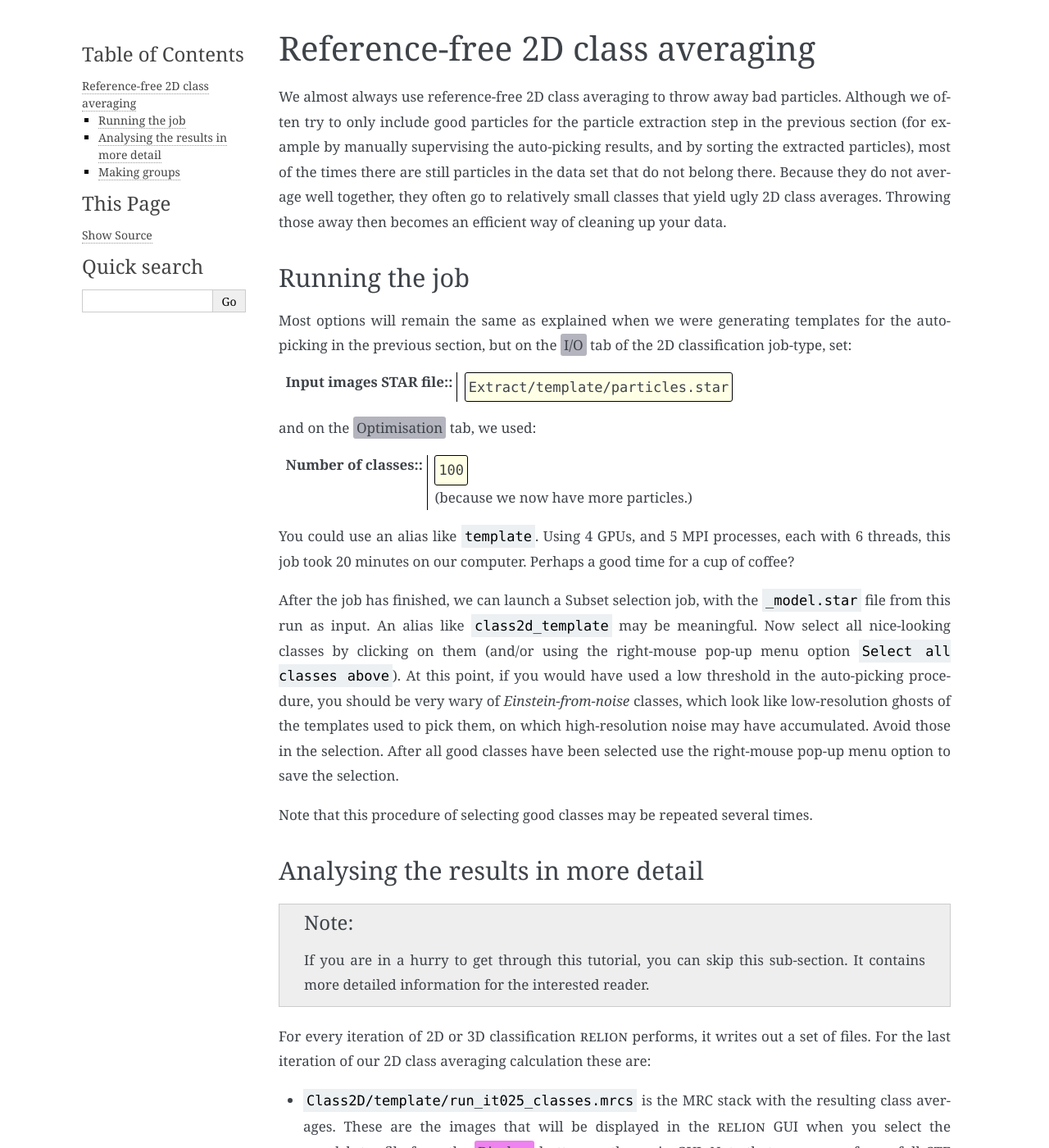
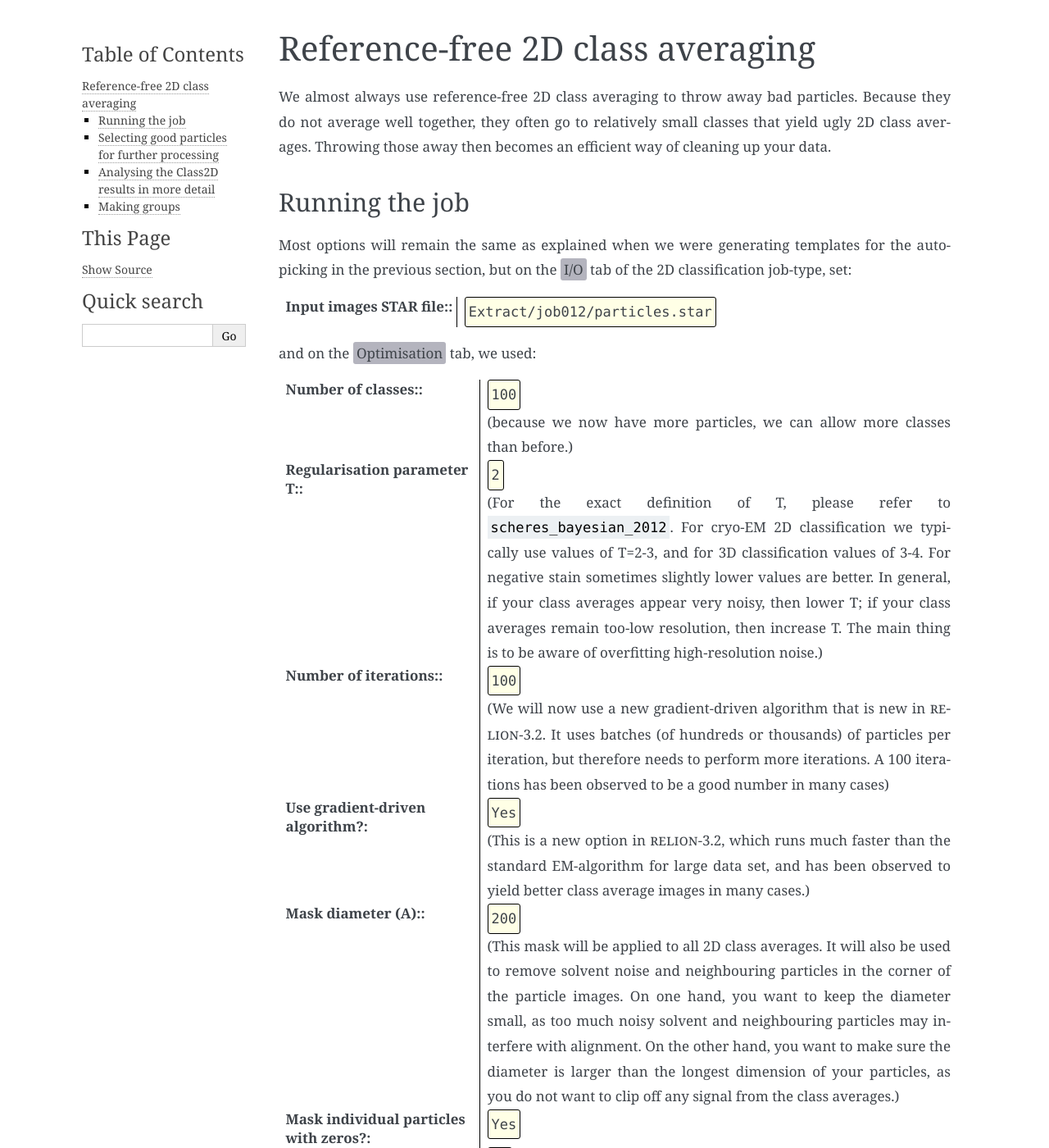
Before and after one commit to 3dem/relion-documents, a Sphinx documentation site: the page built from source/Tutorial/Class2D.rst, in a window 1280 px wide and 1400 px high. Shown: the whole window at 82% size. Built offline with Sphinx 7.4.7, drawn with Linux system fonts in a browser that asks for light colours; cross-references to code outside the pages are shown as plain code; some of the changed text lies outside the part shown.

Commit message:
continue to work on tutorial3.2

```diff
--- a/source/Tutorial/Class2D.rst
+++ b/source/Tutorial/Class2D.rst
@@ -2,7 +2,6 @@ Reference-free 2D class averaging
 =================================
 
 We almost always use reference-free 2D class averaging to throw away bad particles.
-Although we often try to only include good particles for the particle extraction step in the previous section (for example by manually supervising the auto-picking results, and by sorting the extracted particles), most of the times there are still particles in the data set that do not belong there.
 Because they do not average well together, they often go to relatively small classes that yield ugly 2D class averages.
 Throwing those away then becomes an efficient way of cleaning up your data.
 
@@ -12,31 +11,67 @@ Running the job
 
 Most options will remain the same as explained when we were generating templates for the auto-picking in the previous section, but on the :guitab:`I/O` tab of the :jobtype:`2D classification` job-type, set:
 
-:Input images STAR file:: Extract/template/particles.star
+:Input images STAR file:: Extract/job012/particles.star
 
 and on the :guitab:`Optimisation` tab, we used:
 
 :Number of classes:: 100
 
-     (because we now have more particles.)
+     (because we now have more particles, we can allow more classes than before.)
+
+:Regularisation parameter T:: 2
+
+     (For the exact definition of T, please refer to :cite:`scheres_bayesian_2012`.
+     For cryo-EM 2D classification we typically use values of T=2-3, and for 3D classification values of 3-4.
+     For negative stain sometimes slightly lower values are better.
+     In general, if your class averages appear very noisy, then lower T; if your class averages remain too-low resolution, then increase T.
+     The main thing is to be aware of overfitting high-resolution noise.)
+
+:Number of iterations:: 100
+
+     (We will now use a new gradient-driven algorithm that is new in |RELION|-3.2.
+     It uses batches (of hundreds or thousands) of particles per iteration, but therefore needs to perform more iterations.
+     A 100 iterations has been observed to be a good number in many cases)
+
+:Use gradient-driven algorithm?: Yes
+
+     (This is a new option in |RELION|-3.2, which runs much faster than the standard EM-algorithm for large data set, and has been observed to yield better class average images in many cases.)
+
+:Mask diameter (A):: 200
+
+     (This mask will be applied to all 2D class averages.
+     It will also be used to remove solvent noise and neighbouring particles in the corner of the particle images.
+     On one hand, you want to keep the diameter small, as too much noisy solvent and neighbouring particles may interfere with alignment.
+     On the other hand, you want to make sure the diameter is larger than the longest dimension of your particles, as you do not want to clip off any signal from the class averages.)
+
+:Mask individual particles with zeros?: Yes
+
+:Limit resolution E-step to (A):: -1
+
+     (If a positive value is given, then no frequencies beyond this value will be included in the alignment.
+     This can also be useful to prevent overfitting.
+     Here we don't really need it, but it could have been set to 10-15A anyway.
+     Difficult classifications, i.e. with very noisy data, often benefit from limiting the resolution.)
+
+:Center class averages?: Yes
+
+     (This is a new option in |RELION|-3.2. It will re-center all class average images every iteration based on their center of mass.
+     This is useful for their subsequent use in template-based auto-picking, but also for the automated 2D class average image selection in the next section.)
+
+The gradient-driven algorithm doesn't scale well with MPI parallelisation. Using 1 GPUs, and a single MPI process with 12 threads, this job took 13 minutes on our computer.
 
 
-You could use an alias like ``template``.
-Using 4 GPUs, and 5 MPI processes, each with 6 threads, this job took 20 minutes on our computer.
-Perhaps a good time for a cup of coffee?
+Selecting good particles for further processing
+-----------------------------------------------
 
-After the job has finished, we can launch a :jobtype:`Subset selection` job, with the ``_model.star`` file from this run as input.
-An alias like ``class2d_template`` may be meaningful.
-Now select all nice-looking classes by clicking on them (and/or using the right-mouse pop-up menu option ``Select all classes above``).
-At this point, if you would have used a low threshold in the auto-picking procedure, you should be very wary of `Einstein-from-noise` classes, which look like low-resolution ghosts of the templates used to pick them, on which high-resolution noise may have accumulated.
-Avoid those in the selection.
-After all good classes have been selected use the right-mouse pop-up menu option to save the selection.
+After the :jobtype:`2D classification` job has finished, we can launch another :jobtype:`Subset selection` job, with the ``run_it100_optimiser.star`` file from this run as input.
+We will again use the automated class selection to select the best particles for further processing.
 
-Note that this procedure of selecting good classes may be repeated several times.
+Note that this procedure of :jobtype:`2D classification` and :jobtype:`Subset selection` may be repeated several times.
 
 
-Analysing the results in more detail
-------------------------------------
+Analysing the Class2D results in more detail
+--------------------------------------------
 
 .. note::
     If you are in a hurry to get through this tutorial, you can skip this sub-section.
@@ -46,7 +81,7 @@ For every iteration of 2D or 3D classification |RELION| performs, it writes out
 For the last iteration of our 2D class averaging calculation these are:
 
 
--   ``Class2D/template/run_it025_classes.mrcs`` is the MRC stack with the resulting class averages.
+-   ``Class2D/template/run_it100_classes.mrcs`` is the MRC stack with the resulting class averages.
     These are the images that will be displayed in the |RELION| GUI when you select the `_model.star` file from the :button:`Display:` button on the main GUI.
     Note that |RELION| performs full CTF correction (if selected on the GUI), so your class averages are probably white on a black background.
     If the data is good, often they are very much like projections of a low-pass filtered atomic model.
@@ -55,7 +90,7 @@ For the last iteration of our 2D class averaging calculation these are:
     Radially extending streaks in the solvent region are a typical sign of overfitting.
     If this happens, you could try to limit the resolution in the E-step of the 2D classification algorithm.
 
--   ``Class2D/template/run_it025_model.star`` contains the model parameters that are refined besides the actual class averages (i.e. the distribution of the images over the classes, the spherical average of the signal-to-noise ratios in the reconstructed structures, the noise spectra of all groups, etc.
+-   ``Class2D/template/run_it100_model.star`` contains the model parameters that are refined besides the actual class averages (i.e. the distribution of the images over the classes, the spherical average of the signal-to-noise ratios in the reconstructed structures, the noise spectra of all groups, etc.
     Have a look at this file using the ``less`` command.
     In particular, check the distribution of particles over each class in the table ``data_model_classes``.
     If you compare this with the class averages themselves, you will see that particles with few classes are low-resolution, while classes with many particles are high-resolution.
@@ -65,17 +100,17 @@ For the last iteration of our 2D class averaging calculation these are:
     The table ``data_model_groups`` stores a refined intensity scale-factor for each group: groups with values higher than one have a stronger signal than the average, relatively low-signal groups have values lower than one.
     These values are often correlated with the defocus, but also depend on accumulated contamination and ice thickness.
 
--   ``Class2D/template/run_it025_data.star`` contains all metadata related to the individual particles.
+-   ``Class2D/template/run_it100_data.star`` contains all metadata related to the individual particles.
     Besides the information in the input ``particles.star`` file, there is now additional information about the optimal orientations, the optimal class assignment, the contribution to the log-likelihood, etc.
     Note that this file can be used again as input for a new refinement, as the :textsc:`star` file format remains the same.
 
--   ``Class2D/template/run_it025_optimiser.star`` contains some general information about the refinement process that is necessary for restarting an unfinished run.
+-   ``Class2D/template/run_it100_optimiser.star`` contains some general information about the refinement process that is necessary for restarting an unfinished run.
     For example, if you think the process did not converge yet after 25 iterations (you could compare the class averages from iterations 24 and 25 to assess that), you could select this job in the :joblist:`Finished jobs` panel, and on the :guitab:`I/O` tab select this file for ``Continue from here``, and then set ``Number of iterations: 40`` on the :guitab:`Optimisation` tab.
     The job will then restart at iteration 26 and run until iteration 40.
     You might also choose to use a finer angular or translational sampling rate on the :guitab:`Sampling` tab.
     Another useful feature of the optimiser.star files is that it's first line contains a comment with the exact command line argument that was given to this run.
 
-- ``Class2D/template/run_it025_sampling.star`` contains information about the employed sampling rates.
+- ``Class2D/template/run_it100_sampling.star`` contains information about the employed sampling rates.
     This file is also necessary for restarting.
 
 
@@ -93,7 +128,7 @@ This behaviour is fine if you have many particles per micrograph, but when you a
 We generally recommend to have at least 10-20 particles in each group, but do note that initial numbers of particles per group may become much smaller after 2D and 3D classification.
 
 In cases with few particles per micrograph we recommend to group particles from multiple micrographs together.
-For this purpose, the GUI implements a convenient functionality in the :jobtype:`Subset selection` job-type: when selecting a ``_model.star`` file on the :guitab:`I/O` tab, one can use ``Regroup particles? Yes`` and ``Approximate nr of groups: 5`` on the :guitab:`Class options` tab to re-group all particles into 5 groups. (The actual number may vary somewhat from the input value, hence the `Approximate` on the input field.) This way, complicated grouping procedures in previous releases of |RELION| may be avoided.
+For this purpose, the GUI implements a convenient functionality in the :jobtype:`Subset selection` job-type: when selecting a ``_optimiser.star`` file on the :guitab:`I/O` tab, one can use ``Regroup particles? Yes`` and ``Approximate nr of groups: 5`` on the :guitab:`Class options` tab to re-group all particles into 5 groups. (The actual number may vary somewhat from the input value, hence the `Approximate` on the input field.) This way, complicated grouping procedures in previous releases of |RELION| may be avoided.
 As the micrographs in this tutorial do contain sufficient particles, we will not use this procedure now.
 
 Please note that the groups in |RELION| are very different from defocus groups that are sometimes used in other programs. |RELION| will always use per-particle (anisotropic) CTF correction, irrespective of the groups used.
```
Also changed, not shown: source/Tutorial/Autopicking.rst (+14 -10 lines), source/Tutorial/InitialModel.rst (+36 -14 lines).
